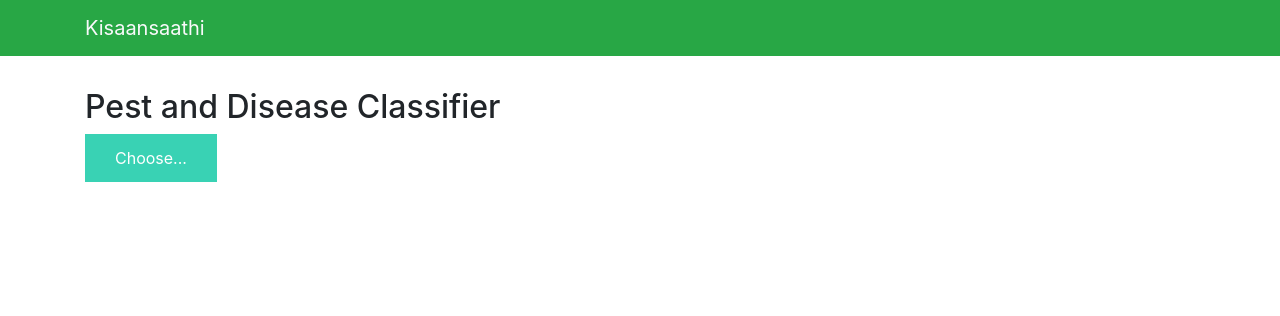
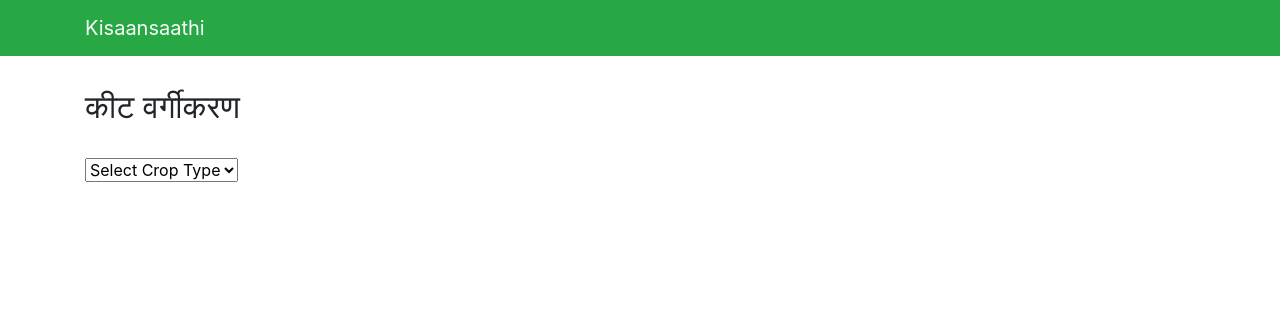
Before and after one commit to Shridat/Kisansathi-prediction, a Flask app: page / in a window 1280 px wide. Shown: the top 316 px of the page. Run offline with Flask 2, Linux system fonts and the light colour scheme; some libraries are stand-ins or nearby versions.

Commit message:
Update index.html

```diff
--- a/templates/index.html
+++ b/templates/index.html
@@ -1,22 +1,33 @@
 {% extends "base.html" %} {% block content %}
 
-<h2>Pest and Disease Classifier</h2>
+<h2 style="align:left;">कीट वर्गीकरण</h2>
+    <br>
+    <div style="align=left;">
+      <select id="crop-choose" class="form-select mdb-select md-form colorful-select dropdown-success" aria-label="Default select example" onchange="Selection()">
+        <option selected disabled>Select Crop Type</option>
+        <option value="maize">Maize</option>
+        <option value="rice">Rice</option>
+      </select>
+    </div>
+    <br>
+    <div>
+    <div id="img-choose"  style="display:none">
+        <form id="upload-file" method="post" enctype="multipart/form-data" >
 
-<div>
-    <form id="upload-file" method="post" enctype="multipart/form-data">
             <label for="imageUpload" class="upload-label">
+              <i class="fas fa-images"></i>
                 Choose...
             </label>
             <input type="file" name="file" id="imageUpload" accept=".png, .jpg, .jpeg">
         </form>
-
-    <div class="image-section" style="display:none;">
+    </div>
+        <div id="image" class="image-section" style="display:none;">
             <div class="img-preview">
                 <div id="imagePreview">
                 </div>
             </div>
             <div>
-            <button type="button" class="btn btn-outline-info btn-lg " id="btn-predict">Predict!</button>
+                <button type="button" class="btn btn-outline btn-lg " id="btn-predict"><i class="fas fa-head-side-virus"></i>predict!</button>
             </div>
         </div>
 
@@ -27,5 +38,12 @@
         </h3>
 
     </div>
+  <script type="text/javascript">
+  function Selection(){
+    document.getElementById("img-choose").removeAttribute("style");
+    document.getElementById("image").setAttribute("style",'display:none');
+    document.getElementById("result").setAttribute("style",'display:none');
+  }
+</script>
 
 {% endblock %}
```
Lines whose indentation alone changed are shown as unchanged.
